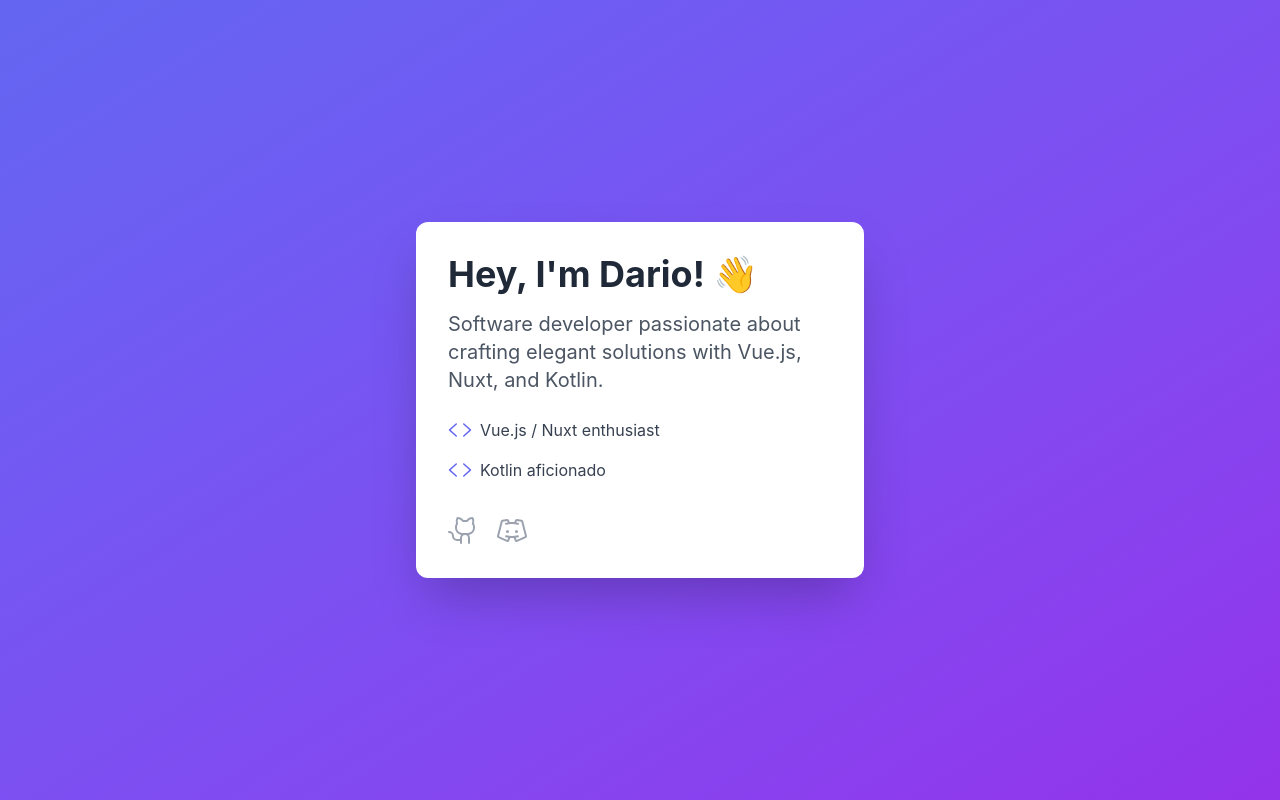
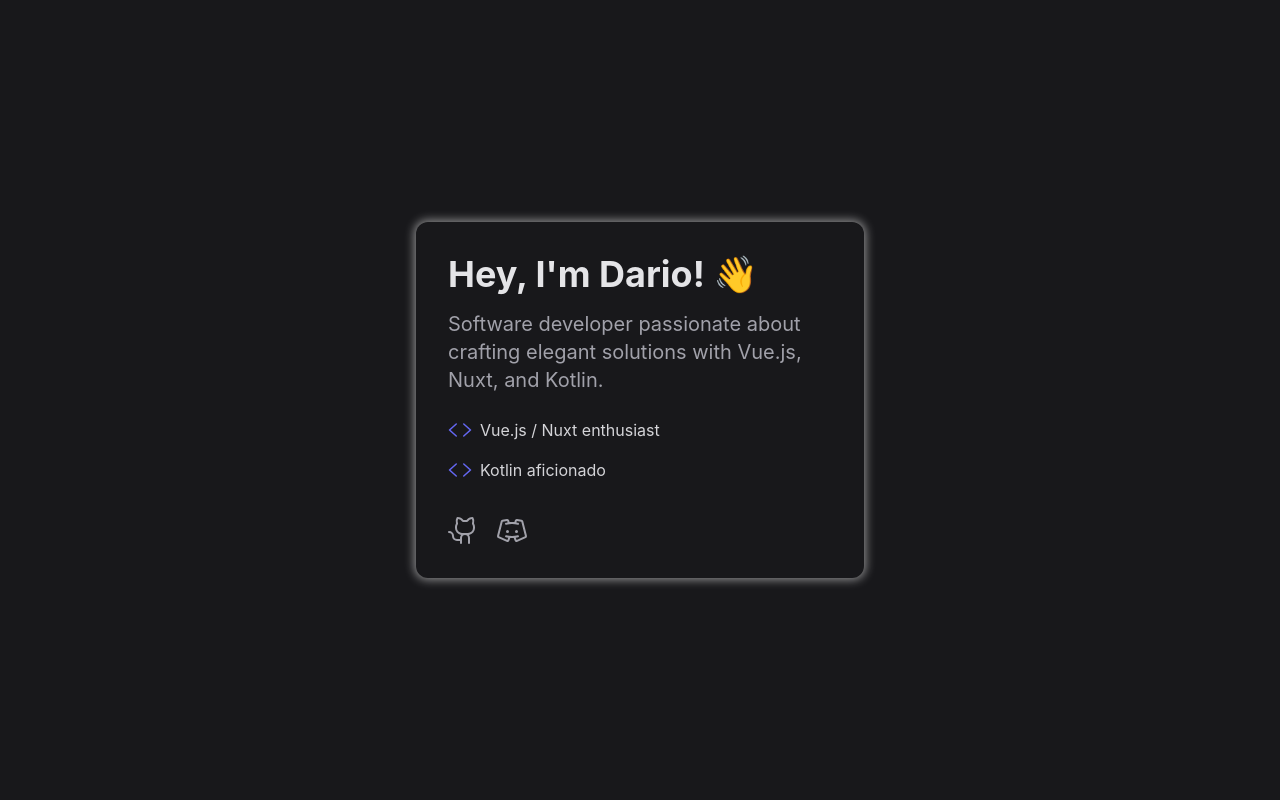
Before and after one commit to dajooo/dario.lol, a Nuxt app: page / in a window 1280 px wide. Built offline with nearby package versions, Linux system fonts and the light colour scheme; a small style sheet from the web is missing.

Commit message:
feat: make it glow

```diff
--- a/app.vue
+++ b/app.vue
@@ -5,6 +5,8 @@ const showToast = ref(false);
 const cardStyle = reactive({
   transform: 'perspective(1000px) rotateX(0deg) rotateY(0deg)',
   transition: 'all 0.3s ease',
+  '-webkit-box-shadow': '0px 0px 10px 2px rgb(255 255 255 / 0.5)',
+  'box-shadow': '0px 0px 10px 2px rgb(255 255 255 / 0.5)',
 });
 
 function handleMouseMove(event) {
@@ -41,36 +43,35 @@ async function copyDiscordHandle() {
 </script>
 
 <template>
-  <div class="min-h-screen bg-gradient-to-br from-indigo-500 to-purple-600 flex items-center justify-center p-6"
+  <div class="min-h-screen bg-zinc-900 flex items-center justify-center p-6"
        @mousemove="handleMouseMove" @mouseleave="resetCard">
-    <div class="max-w-md w-full bg-white rounded-xl shadow-2xl overflow-hidden transition-all duration-300 ease-out"
-         ref="card" :style="cardStyle">
+    <div class="max-w-md w-full bg-zinc-900 shadow-md shadow-white rounded-xl overflow-hidden transition-all duration-300 ease-out" ref="card" :style="cardStyle">
       <div class="p-8">
-        <h1 class="text-4xl font-bold text-gray-800 mb-4">Hey, I'm Dario! 👋</h1>
-        <p class="text-xl text-gray-600 mb-6">Software developer passionate about crafting elegant solutions with
+        <h1 class="text-4xl font-bold text-zinc-200 mb-4">Hey, I'm Dario! 👋</h1>
+        <p class="text-xl text-zinc-400 mb-6">Software developer passionate about crafting elegant solutions with
           Vue.js, Nuxt, and Kotlin.</p>
         <div class="space-y-4">
           <div class="flex items-center">
             <Icon name="ph:code-simple" class="h-6 w-6 text-indigo-500 mr-2"/>
-            <span class="text-gray-700">Vue.js / Nuxt enthusiast</span>
+            <span class="text-zinc-300">Vue.js / Nuxt enthusiast</span>
           </div>
           <div class="flex items-center">
             <Icon name="ph:code-simple" class="h-6 w-6 text-indigo-500 mr-2"/>
-            <span class="text-gray-700">Kotlin aficionado</span>
+            <span class="text-zinc-300">Kotlin aficionado</span>
           </div>
         </div>
         <div class="mt-8 flex space-x-4">
-          <NuxtLink external href="https://github.com/dajooo" target="_blank" class="text-gray-400 hover:text-gray-600">
+          <NuxtLink external href="https://github.com/dajooo" target="_blank" class="text-zinc-400 hover:text-zinc-200">
             <Icon name="ph:github-logo" class="w-8 h-8"/>
           </NuxtLink>
-          <button @click="copyDiscordHandle" class="text-gray-400 hover:text-gray-600">
+          <button @click="copyDiscordHandle" class="text-zinc-400 hover:text-zinc-200">
             <Icon name="ph:discord-logo" class="w-8 h-8" />
           </button>
         </div>
       </div>
     </div>
     <Transition name="toast">
-      <div v-if="showToast" class="fixed bottom-4 right-4 bg-gray-800 text-white px-6 py-3 rounded-lg shadow-lg flex items-center space-x-2">
+      <div v-if="showToast" class="fixed bottom-4 right-4 bg-zinc-800 text-white px-6 py-3 rounded-lg shadow-lg flex items-center space-x-2">
         <Icon name="ph:check-circle" class="w-5 h-5 text-green-500" />
         <span>Discord handle copied!</span>
       </div>
```
